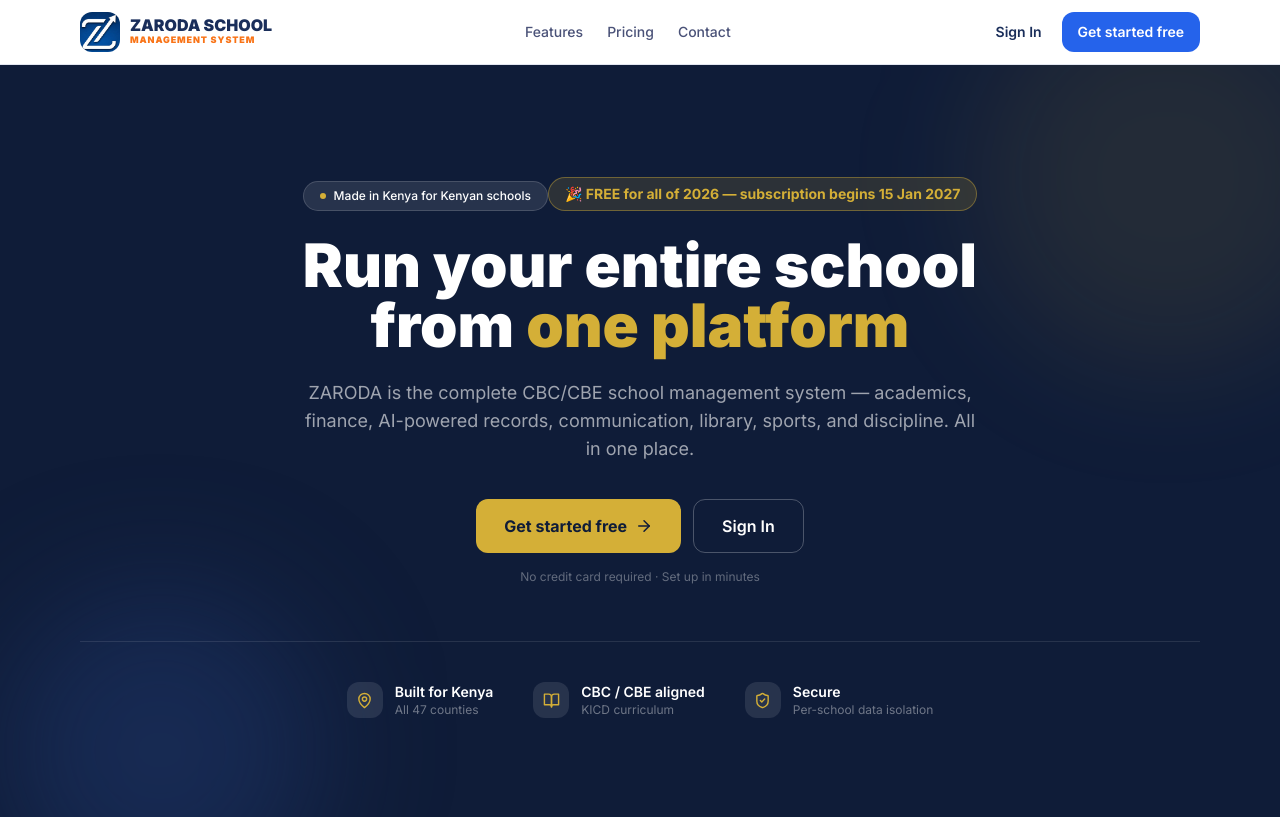
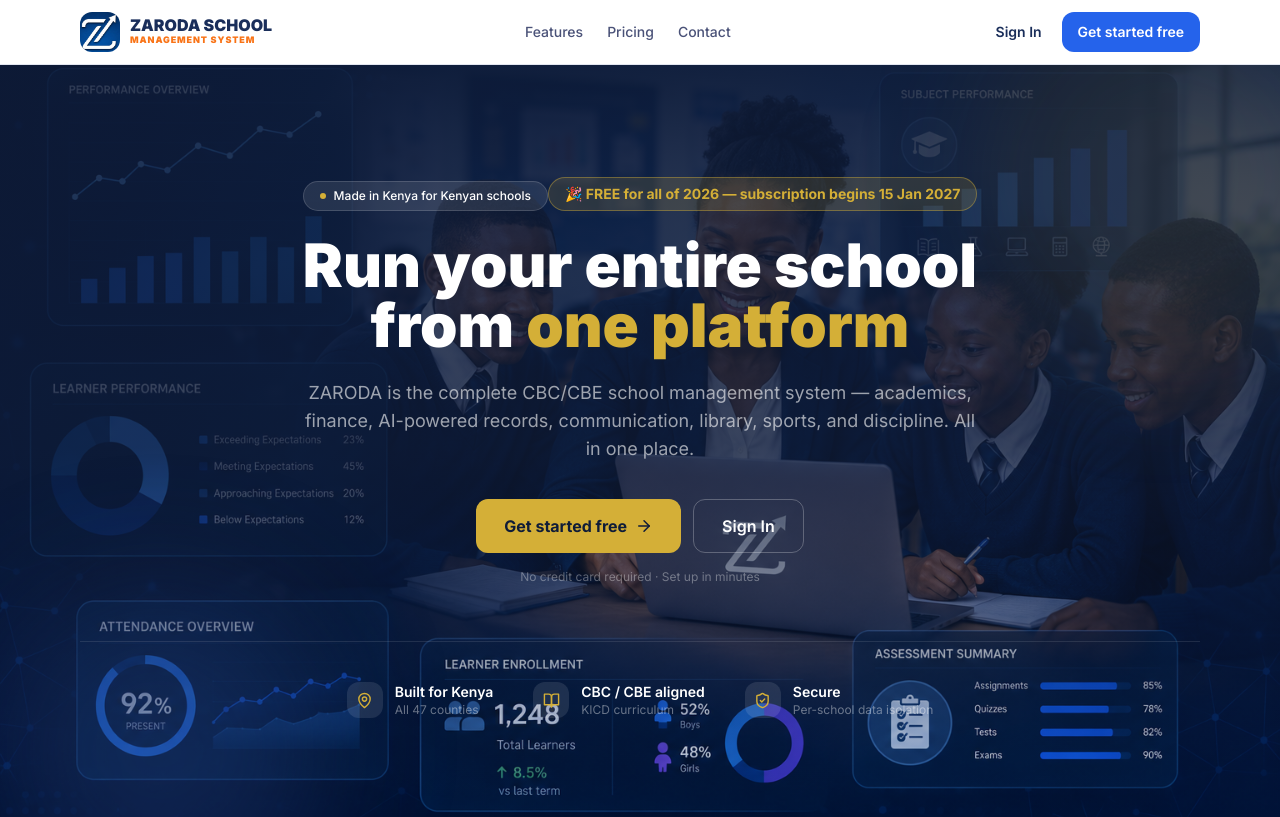
Before and after one commit to oduorongo/zaroda-main, a Next.js app in the folder frontend/: page / in a window 1280 px wide. Shown: the top 817 px of the page. Built offline with nearby package versions, Linux system fonts and the light colour scheme; no server answers.

Commit message:
Add classroom hero image as background on landing, signup, and login

```diff
--- a/frontend/app/auth/layout.tsx
+++ b/frontend/app/auth/layout.tsx
@@ -3,8 +3,16 @@
 // ============================================================
 export default function AuthLayout({ children }: { children: React.ReactNode }) {
   return (
-    <div className="min-h-screen bg-[#0f1c38] flex items-center justify-center p-4">
-      {children}
+    <div className="relative min-h-screen bg-[#0f1c38] flex items-center justify-center p-4 overflow-hidden">
+      {/* Brand classroom/dashboard background with a dark overlay for contrast */}
+      <div
+        className="absolute inset-0 bg-cover bg-center"
+        style={{ backgroundImage: "url('/hero-classroom.png')" }}
+      />
+      <div className="absolute inset-0 bg-[#0f1c38]/88"/>
+      <div className="relative z-10 w-full flex items-center justify-center">
+        {children}
+      </div>
     </div>
   );
 }
--- a/frontend/app/page.tsx
+++ b/frontend/app/page.tsx
@@ -68,6 +68,12 @@
 
       {/* ───── Hero ───── */}
       <section className="relative overflow-hidden bg-[#0f1c38] text-white">
+        {/* Background classroom/dashboard image with a dark overlay so text stays readable */}
+        <div
+          className="absolute inset-0 bg-cover bg-center"
+          style={{ backgroundImage: "url('/hero-classroom.png')" }}
+        />
+        <div className="absolute inset-0 bg-gradient-to-b from-[#0f1c38]/85 via-[#0f1c38]/80 to-[#0f1c38]/92"/>
         <div className="absolute top-0 right-0 w-96 h-96 bg-[#d4af37]/10 rounded-full blur-3xl -translate-y-20 translate-x-20"/>
         <div className="absolute bottom-0 left-0 w-80 h-80 bg-[#243f7a]/40 rounded-full blur-3xl translate-y-20"/>
         <div className="relative max-w-6xl mx-auto px-4 py-20 md:py-28 text-center">
```
Also changed, not shown: frontend/public/hero-classroom.png (added).
